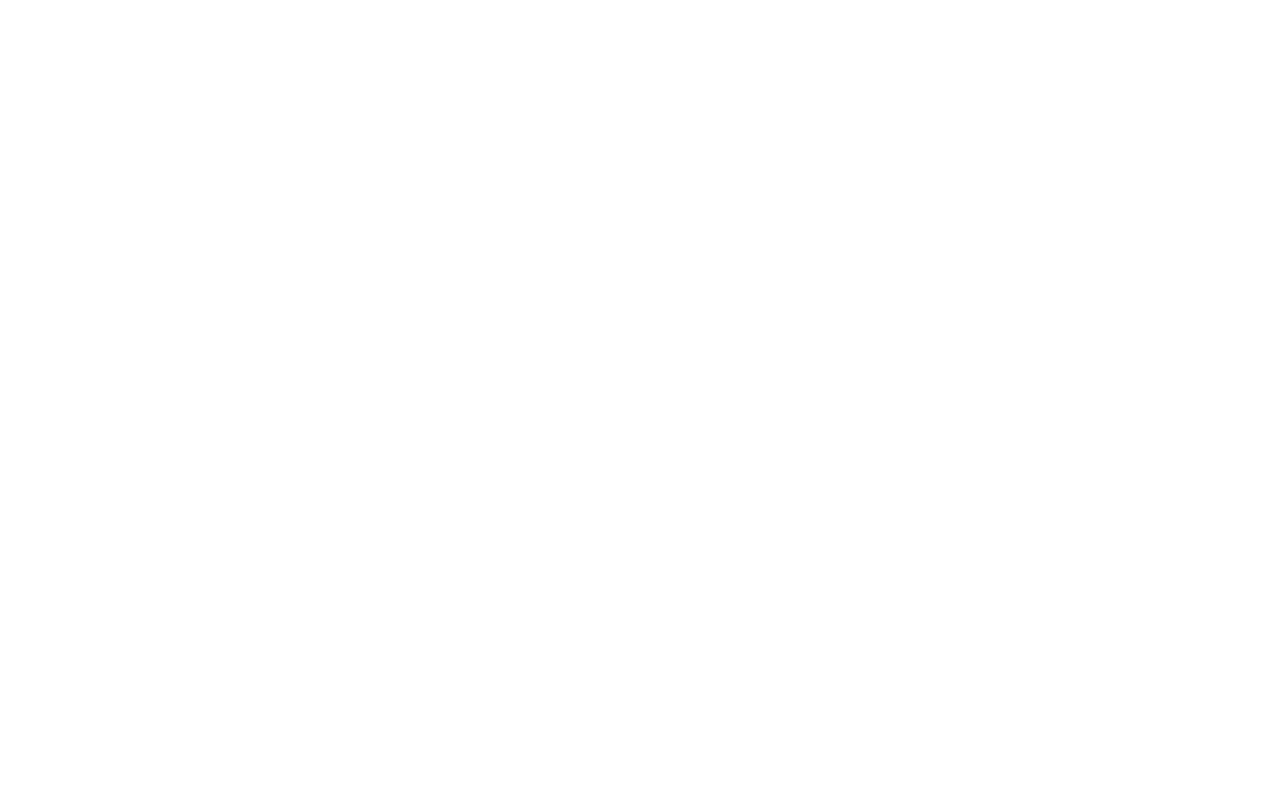
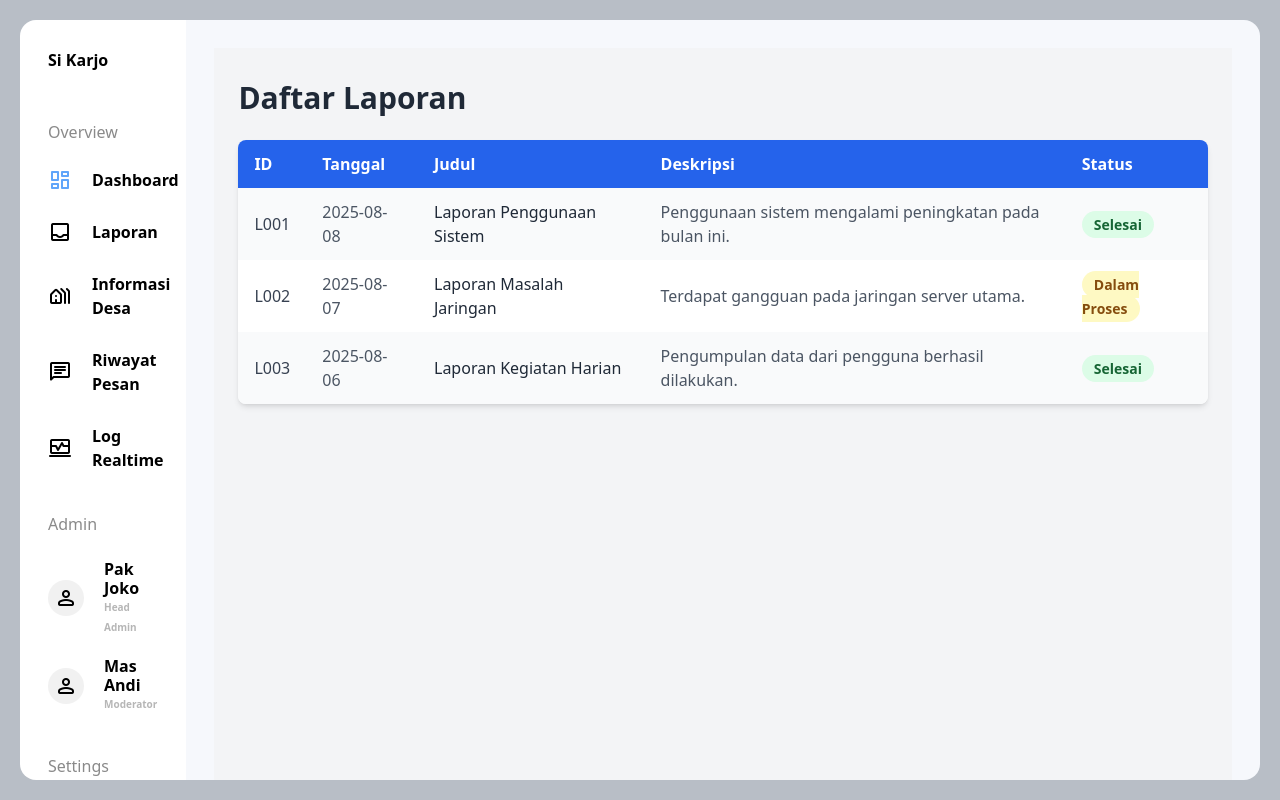
Before and after one commit to Proyek-PKM/fe-website-kalirejo, a React (Vite) app: page /laporan in a window 1280 px wide. Before the commit this address had no page. Built offline with nearby package versions, Linux system fonts and the light colour scheme.

Commit message:
Initial upload

```diff
--- a/src/App.tsx
+++ b/src/App.tsx
@@ -1,10 +1,10 @@
 import { BrowserRouter as Router, Routes, Route } from "react-router-dom";
 import DashboardLayout from "./components/DashboardLayout";
 import Dashboard from "./pages/Dashboard";
-// import Laporan from "../pages/Laporan";
-// import InformasiDesa from "../pages/InformasiDesa";
-// import RiwayatPesan from "../pages/RiwayatPesan";
-// import LogRealtime from ",./pages/LogRealTime";
+import Laporan from "./pages/Laporan";
+import InformasiDesa from "./pages/InformasiDesa";
+import RiwayatPesan from "./pages/RiwayatPesan";
+// import LogRealtime from "./pages/LogRealTime";
 
 function App() {
   return (
@@ -12,10 +12,10 @@ function App() {
       <Routes>
         <Route path="/" element={<DashboardLayout />}>
           <Route index element={<Dashboard />} />
-          {/* <Route path="laporan" element={<Laporan />} />
-          <Route path="informasi-desa" element={<InformasiDesa />} />
-          <Route path="riwayat-pesan" element={<RiwayatPesan />} />
-          <Route path="log-realtime" element={<LogRealtime />} /> */}
+          <Route path="informasi-desa" element={<InformasiDesa />} />{" "}
+          <Route path="laporan" element={<Laporan />} /> {/* fix typo */}
+          <Route path="riwayat-pesan" element={<RiwayatPesan />} /> */
+          {/* <Route path="log-realtime" element={<LogRealtime />} /> */}
         </Route>
       </Routes>
     </Router>
--- a/src/components/DashboardLayout.tsx
+++ b/src/components/DashboardLayout.tsx
@@ -12,7 +12,7 @@ function DashboardLayout() {
           <aside className="flex w-[13vw] flex-col justify-between gap-10 bg-white p-7">
             <div className="flex flex-col justify-between gap-10">
               <h1 className="mb-2 text-[1rem] font-semibold capitalize">
-                Si Kalirejo
+                Si Karjo
               </h1>
               <div>
                 <h1 className="mb-6 text-[1rem] font-medium text-[#8a8a8a] capitalize">
--- a/src/pages/Dashboard.tsx
+++ b/src/pages/Dashboard.tsx
@@ -1,4 +1,3 @@
-// src/pages/Dashboard.tsx
 function Dashboard() {
   return (
     <div className="min-h-screen p-8">
--- a/src/pages/InformasiDesa.tsx
+++ b/src/pages/InformasiDesa.tsx
@@ -0,0 +1,62 @@
+const InformasiDesa = () => {
+  return (
+    <div className="p-6 space-y-6">
+      <h1 className="text-3xl font-bold text-gray-800">
+        Informasi Desa Kalirejo
+      </h1>
+
+      <section className="bg-white shadow-md rounded-xl p-6">
+        <h2 className="text-xl font-semibold text-blue-600 mb-2">
+          Profil Desa
+        </h2>
+        <p className="text-gray-700 leading-relaxed">
+          Desa Kalirejo terletak di Kecamatan Kalipuro, Kabupaten Banyuwangi.
+          Luas wilayah desa ini adalah 1.200 Ha dengan jumlah penduduk sekitar
+          5.000 jiwa. Desa ini memiliki visi untuk menjadi desa mandiri dan
+          berdaya saing.
+        </p>
+      </section>
+
+      <section className="bg-white shadow-md rounded-xl p-6">
+        <h2 className="text-xl font-semibold text-blue-600 mb-2">
+          Struktur Pemerintahan
+        </h2>
+        <ul className="list-disc list-inside text-gray-700 leading-relaxed">
+          <li>Kepala Desa: Bapak Ahmad Sulaiman</li>
+          <li>Sekretaris Desa: Ibu Siti Aminah</li>
+          <li>BPD: Bapak Joko Supriyono</li>
+        </ul>
+      </section>
+
+      <section className="bg-white shadow-md rounded-xl p-6">
+        <h2 className="text-xl font-semibold text-blue-600 mb-2">
+          Fasilitas Umum
+        </h2>
+        <ul className="list-disc list-inside text-gray-700 leading-relaxed">
+          <li>SD Negeri Kalirejo 1</li>
+          <li>Balai Desa Kalirejo</li>
+          <li>Pasar Tradisional Kalirejo</li>
+          <li>Puskesmas Pembantu Kalirejo</li>
+        </ul>
+      </section>
+
+      <section className="bg-white shadow-md rounded-xl p-6">
+        <h2 className="text-xl font-semibold text-blue-600 mb-2">
+          Potensi Desa
+        </h2>
+        <p className="text-gray-700 leading-relaxed">
+          Kalirejo memiliki potensi besar dalam sektor pertanian, terutama padi
+          dan jagung. Selain itu, desa ini juga berkembang dalam bidang ekonomi
+          kreatif seperti kerajinan bambu, batik, dan olahan hasil tani.
+        </p>
+        <p className="mt-2 text-gray-700 leading-relaxed">
+          Desa juga memiliki potensi wisata alam dengan lanskap sawah dan
+          perbukitan yang masih asri, yang dapat dikembangkan sebagai agrowisata
+          atau wisata edukasi pertanian.
+        </p>
+      </section>
+    </div>
+  );
+};
+
+export default InformasiDesa;
--- a/src/pages/Laporan.tsx
+++ b/src/pages/Laporan.tsx
@@ -0,0 +1,75 @@
+import React from "react";
+
+const laporanDummy = [
+  {
+    id: "L001",
+    tanggal: "2025-08-08",
+    judul: "Laporan Penggunaan Sistem",
+    deskripsi: "Penggunaan sistem mengalami peningkatan pada bulan ini.",
+    status: "Selesai",
+  },
+  {
+    id: "L002",
+    tanggal: "2025-08-07",
+    judul: "Laporan Masalah Jaringan",
+    deskripsi: "Terdapat gangguan pada jaringan server utama.",
+    status: "Dalam Proses",
+  },
+  {
+    id: "L003",
+    tanggal: "2025-08-06",
+    judul: "Laporan Kegiatan Harian",
+    deskripsi: "Pengumpulan data dari pengguna berhasil dilakukan.",
+    status: "Selesai",
+  },
+];
+
+const LaporanPage: React.FC = () => {
+  return (
+    <div className="min-h-screen bg-gray-100 px-6 py-8">
+      <div className="max-w-6xl mx-auto">
+        <h1 className="text-3xl font-bold text-gray-800 mb-6">Daftar Laporan</h1>
+
+        <div className="bg-white shadow-md rounded-lg overflow-hidden">
+          <table className="min-w-full text-left border-collapse">
+            <thead>
+              <tr className="bg-blue-600 text-white">
+                <th className="py-3 px-4">ID</th>
+                <th className="py-3 px-4">Tanggal</th>
+                <th className="py-3 px-4">Judul</th>
+                <th className="py-3 px-4">Deskripsi</th>
+                <th className="py-3 px-4">Status</th>
+              </tr>
+            </thead>
+            <tbody>
+              {laporanDummy.map((laporan, index) => (
+                <tr
+                  key={laporan.id}
+                  className={index % 2 === 0 ? "bg-gray-50" : "bg-white"}
+                >
+                  <td className="py-3 px-4 font-medium text-gray-700">{laporan.id}</td>
+                  <td className="py-3 px-4 text-gray-600">{laporan.tanggal}</td>
+                  <td className="py-3 px-4 text-gray-800">{laporan.judul}</td>
+                  <td className="py-3 px-4 text-gray-600">{laporan.deskripsi}</td>
+                  <td className="py-3 px-4">
+                    <span
+                      className={`px-3 py-1 text-sm font-semibold rounded-full ${
+                        laporan.status === "Selesai"
+                          ? "bg-green-100 text-green-800"
+                          : "bg-yellow-100 text-yellow-800"
+                      }`}
+                    >
+                      {laporan.status}
+                    </span>
+                  </td>
+                </tr>
+              ))}
+            </tbody>
+          </table>
+        </div>
+      </div>
+    </div>
+  );
+};
+
+export default LaporanPage;
--- a/src/pages/RiwayatPesan.tsx
+++ b/src/pages/RiwayatPesan.tsx
@@ -0,0 +1,70 @@
+import React from 'react';
+
+type MessageHistory = {
+  id: string;
+  advocateName: string;
+  lastMessage: string;
+  timestamp: string;
+  isOnline: boolean;
+};
+
+const mockChatHistory: MessageHistory[] = [
+  {
+    id: '1',
+    advocateName: 'Adv. Rendra Prasetyo, S.H.',
+    lastMessage: 'Silakan kirim dokumennya hari ini ya.',
+    timestamp: '2025-08-08 14:12',
+    isOnline: true,
+  },
+  {
+    id: '2',
+    advocateName: 'Adv. Dwi Maulina, S.H., M.H.',
+    lastMessage: 'Baik, saya akan siapkan berkasnya.',
+    timestamp: '2025-08-07 20:45',
+    isOnline: false,
+  },
+  {
+    id: '3',
+    advocateName: 'Adv. Dani Daneswara',
+    lastMessage: 'Terima kasih atas kepercayaannya 🙏',
+    timestamp: '2025-08-05 09:30',
+    isOnline: false,
+  },
+];
+
+const ChatHistory: React.FC = () => {
+  return (
+    <div className="min-h-screen bg-gray-50 px-6 py-10">
+      <h1 className="text-2xl font-bold mb-6">Riwayat Pesan</h1>
+      <div className="space-y-4">
+        {mockChatHistory.map((chat) => (
+          <div
+            key={chat.id}
+            className="bg-white p-4 rounded-xl shadow-sm hover:shadow-md transition cursor-pointer flex justify-between items-center"
+          >
+            <div className="flex items-start gap-4">
+              <div className="relative w-12 h-12 rounded-full bg-blue-200 flex items-center justify-center font-bold text-white text-lg">
+                {chat.advocateName.split(' ')[1].charAt(0)}
+                {chat.advocateName.split(' ')[2]?.charAt(0)}
+                {chat.isOnline && (
+                  <span className="absolute bottom-0 right-0 w-3 h-3 bg-green-500 border-2 border-white rounded-full"></span>
+                )}
+              </div>
+              <div>
+                <h2 className="font-semibold text-gray-800">
+                  {chat.advocateName}
+                </h2>
+                <p className="text-sm text-gray-600 line-clamp-1">
+                  {chat.lastMessage}
+                </p>
+              </div>
+            </div>
+            <span className="text-sm text-gray-400">{chat.timestamp}</span>
+          </div>
+        ))}
+      </div>
+    </div>
+  );
+};
+
+export default ChatHistory;
```
Also changed, not shown: tsconfig.app.json (+7 -4 lines).
